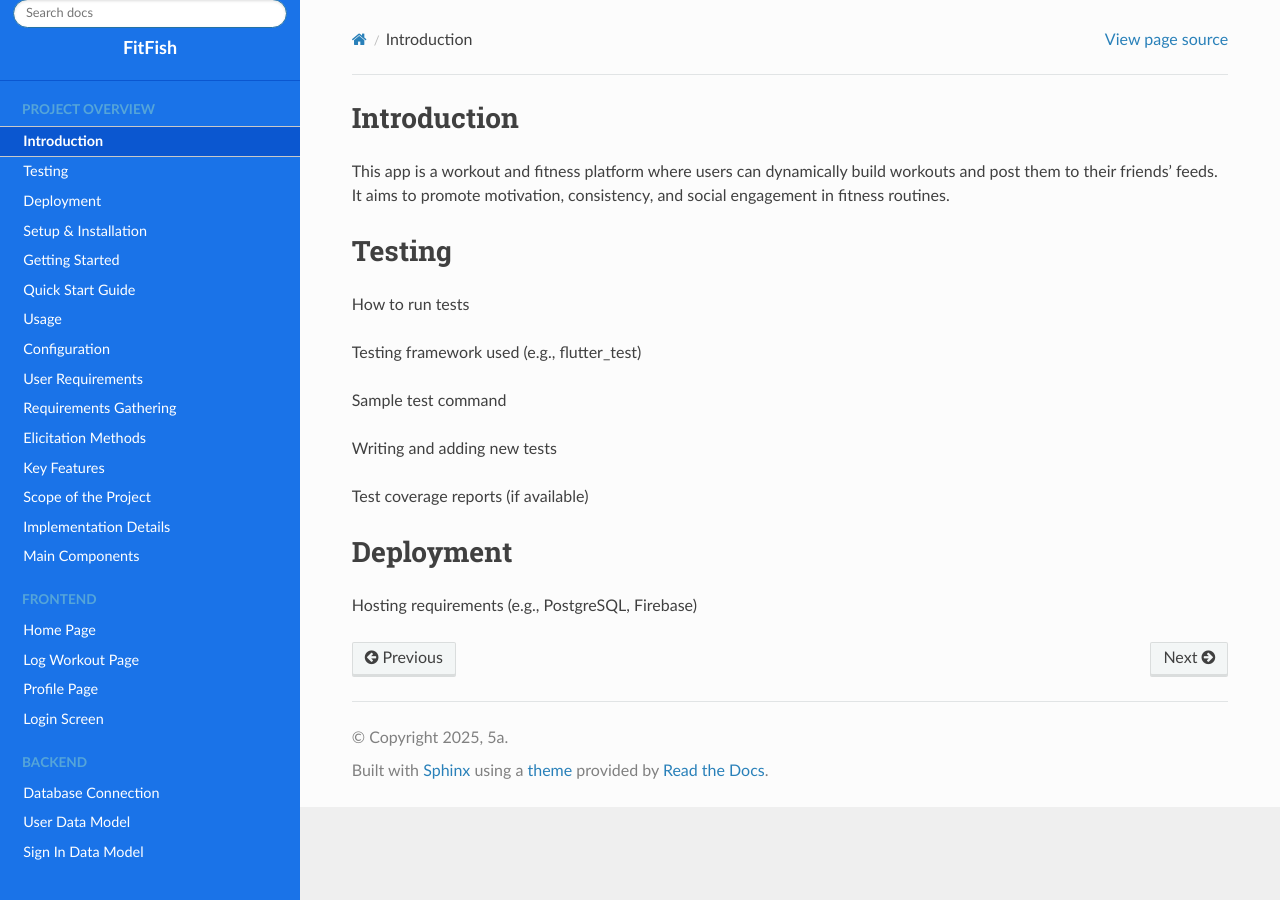
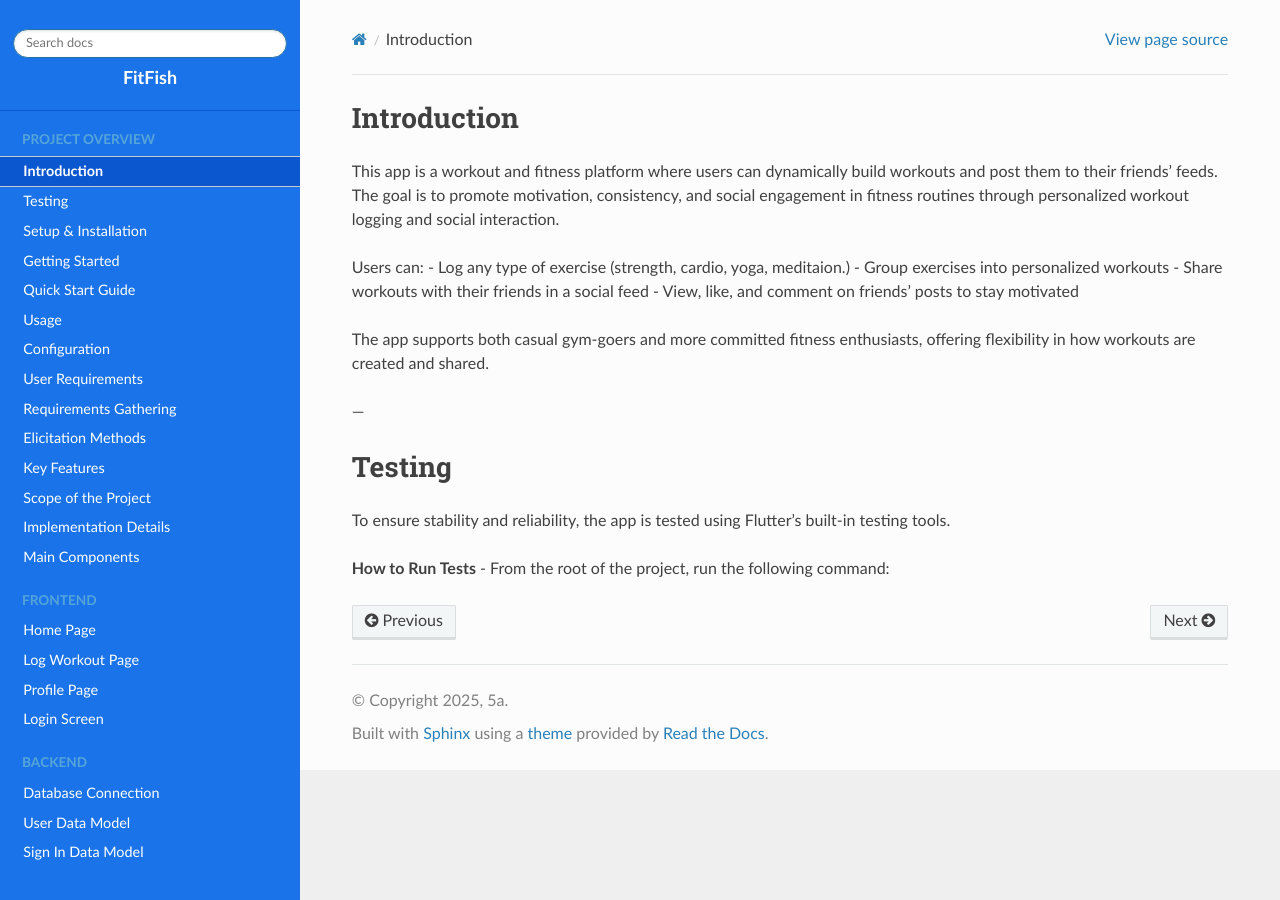
Before and after one commit to 5a-Fitness-App/5a-Code-Documentation, a Sphinx documentation site: the page built from docs/source/overview/introduction.rst, in a window 1280 px wide. Built offline with Sphinx 7.4.7 and the Read the Docs theme 3.1.0, drawn with Linux system fonts in a browser that asks for light colours.

Commit message:
Update introduction.rst

```diff
--- a/docs/source/overview/introduction.rst
+++ b/docs/source/overview/introduction.rst
@@ -1,19 +1,22 @@
 Introduction
-=====
-This app is a workout and fitness platform where users can dynamically build workouts and post them to their friends' feeds. It aims to promote motivation, consistency, and social engagement in fitness routines.
+============
+
+This app is a workout and fitness platform where users can dynamically build workouts and post them to their friends' feeds. The goal is to promote motivation, consistency, and social engagement in fitness routines through personalized workout logging and social interaction.
+
+Users can:
+- Log any type of exercise (strength, cardio, yoga, meditaion.)
+- Group exercises into personalized workouts
+- Share workouts with their friends in a social feed
+- View, like, and comment on friends’ posts to stay motivated
+
+The app supports both casual gym-goers and more committed fitness enthusiasts, offering flexibility in how workouts are created and shared.
+
+---
 
 Testing
-=====
-How to run tests
+=======
 
-Testing framework used (e.g., flutter_test)
+To ensure stability and reliability, the app is tested using Flutter’s built-in testing tools.
 
-Sample test command
-
-Writing and adding new tests
-
-Test coverage reports (if available)
-
-Deployment
-=====
-Hosting requirements (e.g., PostgreSQL, Firebase)
+**How to Run Tests**
+- From the root of the project, run the following command:
```
